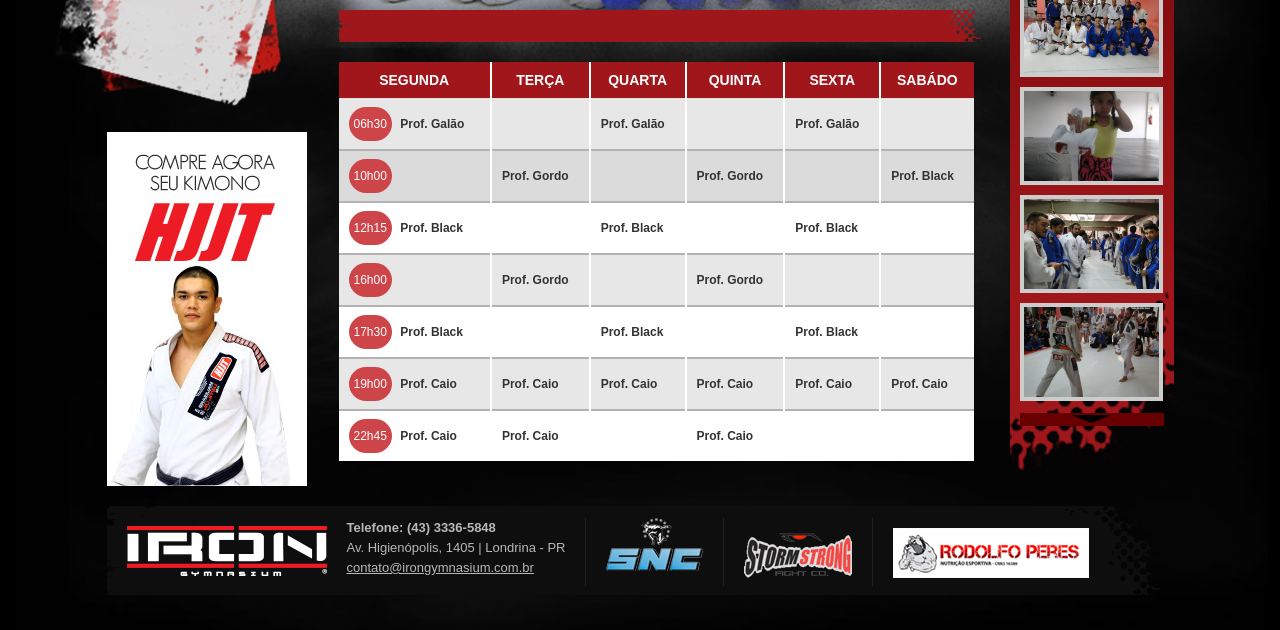
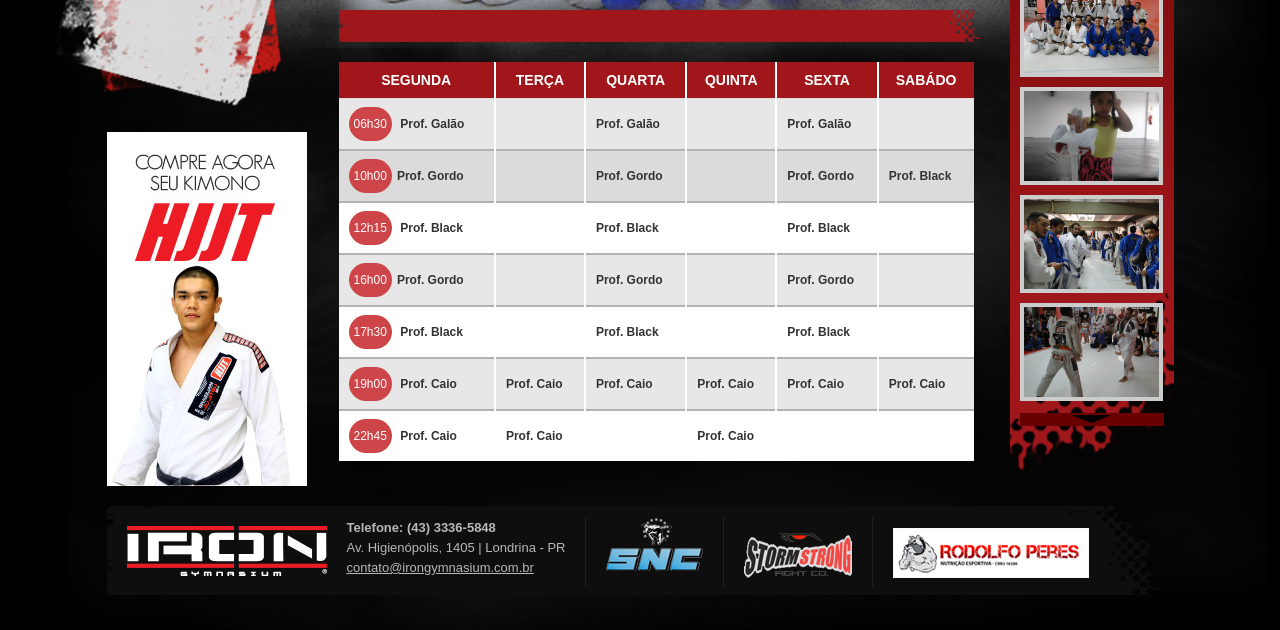
Before and after one commit to irongymnasium/hjjt.github.io, a Jekyll site: the page horarios.html, which Jekyll copies as it is, in a window 1280 px wide, cut to the strip 398-1028 px from the top of the page. Built offline with Jekyll 4.4.1, drawn with Linux system fonts in a browser that asks for light colours.

Commit message:
Update schedules

```diff
--- a/horarios.html
+++ b/horarios.html
@@ -87,11 +87,11 @@
 			  <td class="no-bd"></td>
 			</tr>
 			<tr class="gray bd">
-			  <td><span>10h00</span> </td>
+			  <td><span>10h00</span>Prof. Gordo</td>
+			  <td></td>
 			  <td>Prof. Gordo</td>
 			  <td></td>
 			  <td>Prof. Gordo</td>
-			  <td></td>
 			  <td class="no-bd">Prof. Black</td>
 			</tr>
 			<tr class="white bd">
@@ -103,11 +103,11 @@
 			  <td class="no-bd"></td>
 			</tr>
 			<tr class="graylite bd">
-			  <td><span>16h00</span> </td>
+			  <td><span>16h00</span>Prof. Gordo</td>
+			  <td></td>
 			  <td>Prof. Gordo</td>
 			  <td></td>
 			  <td>Prof. Gordo</td>
-			  <td></td>
 			  <td class="no-bd"></td>
 			</tr>
 			<tr class="white bd">
```
Also changed, not shown: 1 other file.
